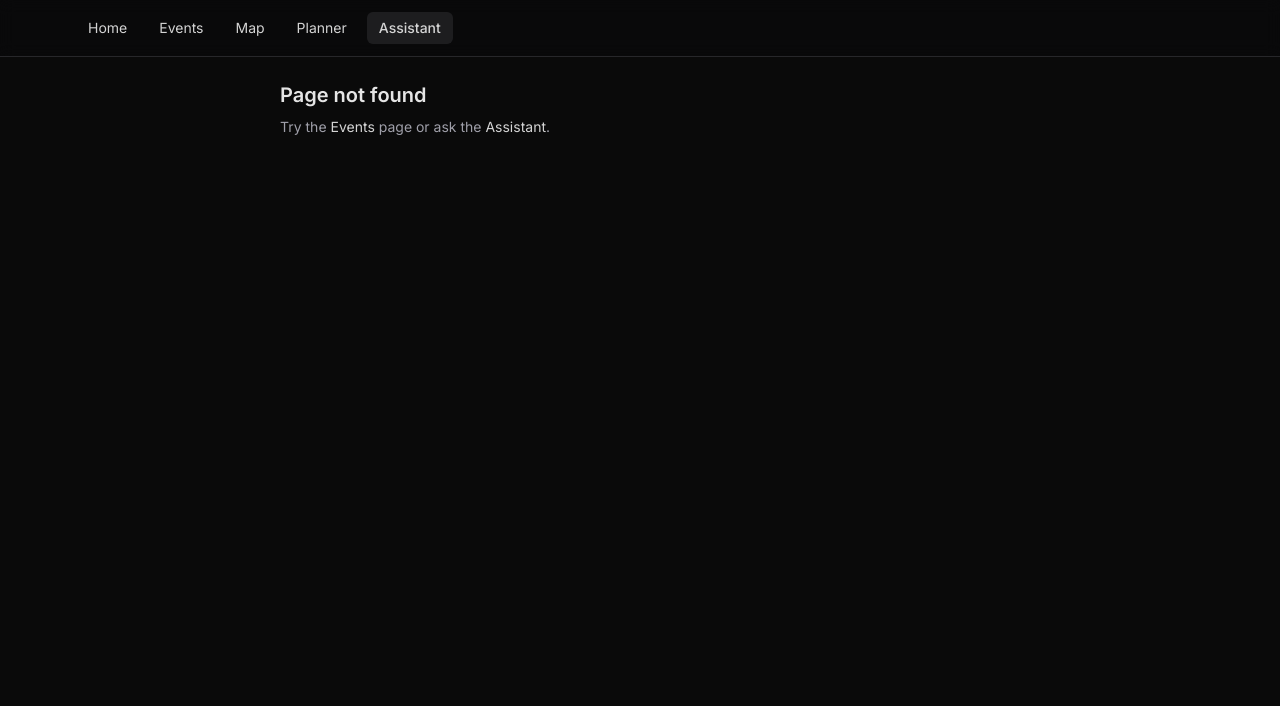
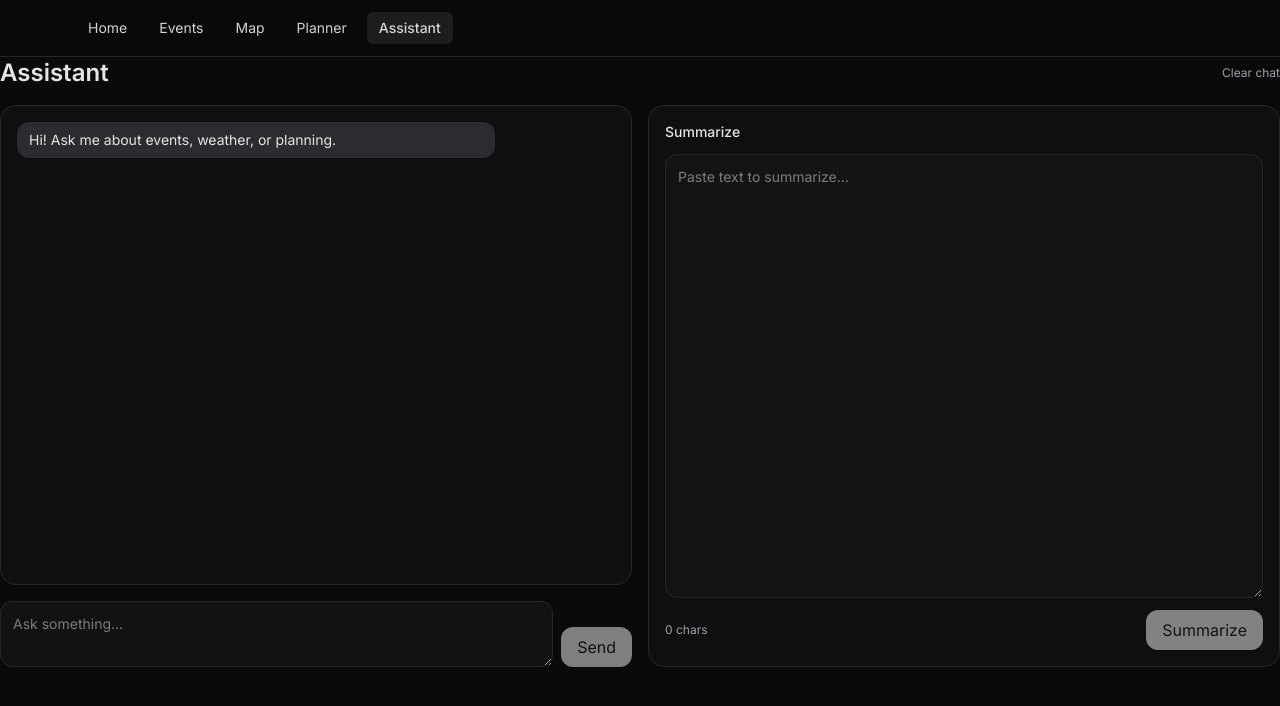
Before and after one commit to BryceLucas/EventHub, a Next.js app: page /assistant in a window 1280 px wide. Before the commit this address had no page. Shown: the top 706 px of the page. Built offline with nearby package versions, Linux system fonts and the light colour scheme.

Commit message:
had to remake /app/assistant/page.tsx

```diff
--- /dev/null
+++ b/app/assistant/page.tsx
@@ -0,0 +1,260 @@
+"use client";
+
+import { useEffect, useRef, useState } from "react";
+import type { ChatMsg } from "@/lib/chat-client";
+import { sendChat } from "@/lib/chat-client";
+
+const STORAGE_KEY = "eventhub-assistant-chat";
+
+const SEED: ChatMsg[] = [
+  {
+    role: "system",
+    content: "You are EventHub Assistant. Be concise and helpful.",
+  },
+  {
+    role: "assistant",
+    content: "Hi! Ask me about events, weather, or planning.",
+  },
+];
+
+export default function AssistantPage() {
+  const [input, setInput] = useState("");
+  const [busy, setBusy] = useState(false);
+  const [msgs, setMsgs] = useState<ChatMsg[]>(SEED);
+
+  // NEW: hydration guard prevents overwriting saved chats on first render
+  const [loadedFromStorage, setLoadedFromStorage] = useState(false);
+
+  const listRef = useRef<HTMLDivElement | null>(null);
+
+  /* ---------- LOAD from localStorage ONCE (before we allow saving) ---------- */
+  useEffect(() => {
+    try {
+      const raw = localStorage.getItem(STORAGE_KEY);
+      if (raw) {
+        const parsed = JSON.parse(raw);
+        if (
+          Array.isArray(parsed) &&
+          parsed.every((m) => m?.role && typeof m?.content === "string")
+        ) {
+          setMsgs(parsed);
+        } else {
+          // if bad data, reset to SEED
+          setMsgs(SEED);
+        }
+      } else {
+        // nothing saved yet → keep SEED
+        setMsgs(SEED);
+      }
+    } catch {
+      setMsgs(SEED);
+    } finally {
+      setLoadedFromStorage(true);
+    }
+  }, []);
+
+  /* ---------- SAVE to localStorage whenever msgs change (but only after load) ---------- */
+  useEffect(() => {
+    if (!loadedFromStorage) return; // <-- key line: don't save the initial SEED over real history
+    try {
+      const capped = msgs.slice(-200); // optional cap
+      localStorage.setItem(STORAGE_KEY, JSON.stringify(capped));
+    } catch {
+      // ignore
+    }
+  }, [msgs, loadedFromStorage]);
+
+  /* ---------- Scroll to bottom on updates ---------- */
+  useEffect(() => {
+    listRef.current?.scrollTo({
+      top: listRef.current.scrollHeight,
+      behavior: "smooth",
+    });
+  }, [msgs, busy]);
+
+  async function onSend() {
+    const textIn = input.trim();
+    if (!textIn || busy) return;
+
+    const nextMsgs: ChatMsg[] = [...msgs, { role: "user", content: textIn }];
+    setMsgs(nextMsgs);
+    setInput("");
+    setBusy(true);
+
+    try {
+      const forApi = nextMsgs.filter((m) => m.role !== "system");
+      const data = await sendChat(forApi);
+
+      const choices = Array.isArray((data as any)?.choices)
+        ? (data as any).choices
+        : [];
+      const first = choices.length > 0 ? choices[0] : undefined;
+
+      const replyText =
+        first?.message?.content ??
+        (data as any)?.reply ??
+        (data as any)?.message ??
+        (typeof data === "string" ? data : JSON.stringify(data));
+
+      setMsgs((prev) => [
+        ...prev,
+        { role: "assistant", content: replyText || "(no response)" },
+      ]);
+    } catch (err: any) {
+      const msg = err?.message ?? "Request failed.";
+      setMsgs((prev) => [
+        ...prev,
+        { role: "assistant", content: `Error: ${msg}` },
+      ]);
+    } finally {
+      setBusy(false);
+    }
+  }
+
+  function onKey(e: React.KeyboardEvent<HTMLTextAreaElement>) {
+    if (e.key === "Enter" && !e.shiftKey) {
+      e.preventDefault();
+      onSend();
+    }
+  }
+
+  /* -------------------- Summarize (right column) -------------------- */
+  const [sumInput, setSumInput] = useState("");
+  const [sumBusy, setSumBusy] = useState(false);
+  const [summary, setSummary] = useState("");
+
+  async function onSummarize() {
+    const text = sumInput.trim();
+    if (!text || sumBusy) return;
+
+    setSumBusy(true);
+    setSummary("");
+
+    try {
+      const res = await fetch("/api/summarize", {
+        method: "POST",
+        headers: { "Content-Type": "application/json" },
+        body: JSON.stringify({ text }),
+      });
+
+      const ct = res.headers.get("content-type") || "";
+      let result = "";
+      if (ct.includes("application/json")) {
+        const j = await res.json();
+        result = j.summary ?? j.result ?? JSON.stringify(j);
+      } else {
+        result = await res.text();
+      }
+      setSummary(result || "(no summary returned)");
+    } catch (e: any) {
+      setSummary(`Error: ${e?.message ?? "request failed"}`);
+    } finally {
+      setSumBusy(false);
+    }
+  }
+
+  return (
+    <section className="grid gap-4">
+      <div className="flex items-center justify-between">
+        <h1 className="text-2xl font-semibold">Assistant</h1>
+
+        <button
+          onClick={() => {
+            try {
+              localStorage.removeItem(STORAGE_KEY);
+            } catch {}
+            setMsgs(SEED);
+          }}
+          className="text-xs text-zinc-400 hover:underline"
+          title="Clear saved conversation"
+        >
+          Clear chat
+        </button>
+      </div>
+
+      {/* Two columns on desktop, stacked on mobile */}
+      <div className="grid gap-4 md:grid-cols-2">
+        {/* ---------------- Left: Q&A ---------------- */}
+        <div className="flex flex-col gap-4">
+          <div
+            ref={listRef}
+            className="h-[60vh] w-full overflow-y-auto rounded-2xl border border-zinc-800 bg-zinc-900/40 p-4"
+          >
+            <div className="grid gap-3">
+              {msgs
+                .filter((m) => m.role !== "system")
+                .map((m, i) => (
+                  <div
+                    key={i}
+                    className={
+                      m.role === "user"
+                        ? "ml-auto max-w-[80%] rounded-xl bg-zinc-800 px-3 py-2"
+                        : "max-w-[80%] rounded-xl bg-zinc-700/60 px-3 py-2"
+                    }
+                  >
+                    <div className="whitespace-pre-wrap text-sm">
+                      {m.content}
+                    </div>
+                  </div>
+                ))}
+
+              {busy && (
+                <div className="max-w-[80%] rounded-xl bg-zinc-700/40 px-3 py-2 text-sm">
+                  Thinking…
+                </div>
+              )}
+            </div>
+          </div>
+
+          <div className="flex items-end gap-2">
+            <textarea
+              value={input}
+              onChange={(e) => setInput(e.target.value)}
+              onKeyDown={onKey}
+              className="min-h-[44px] flex-1 rounded-xl border border-zinc-800 bg-zinc-900/60 p-3 text-sm outline-none focus:border-zinc-600"
+              placeholder="Ask something…"
+            />
+            <button
+              onClick={onSend}
+              disabled={busy || !input.trim()}
+              className="rounded-xl bg-zinc-100 px-4 py-2 text-zinc-900 disabled:opacity-50"
+            >
+              Send
+            </button>
+          </div>
+        </div>
+
+        {/* --------------- Right: Summarize --------------- */}
+        <div className="flex flex-col gap-3 rounded-2xl border border-zinc-800 bg-zinc-900/40 p-4">
+          <div className="text-sm font-medium">Summarize</div>
+
+          <textarea
+            value={sumInput}
+            onChange={(e) => setSumInput(e.target.value)}
+            placeholder="Paste text to summarize…"
+            className="min-h-[180px] flex-1 resize-y rounded-xl border border-zinc-800 bg-zinc-900/60 p-3 text-sm outline-none focus:border-zinc-600"
+          />
+
+          <div className="flex items-center justify-between">
+            <span className="text-xs text-zinc-400">
+              {sumInput.trim().length} chars
+            </span>
+            <button
+              onClick={onSummarize}
+              disabled={sumBusy || !sumInput.trim()}
+              className="rounded-xl bg-zinc-100 px-4 py-2 text-zinc-900 disabled:opacity-50"
+            >
+              {sumBusy ? "Summarizing…" : "Summarize"}
+            </button>
+          </div>
+
+          {summary && (
+            <div className="whitespace-pre-wrap rounded-xl border border-zinc-800 bg-zinc-900/60 p-3 text-sm">
+              {summary}
+            </div>
+          )}
+        </div>
+      </div>
+    </section>
+  );
+}
```
